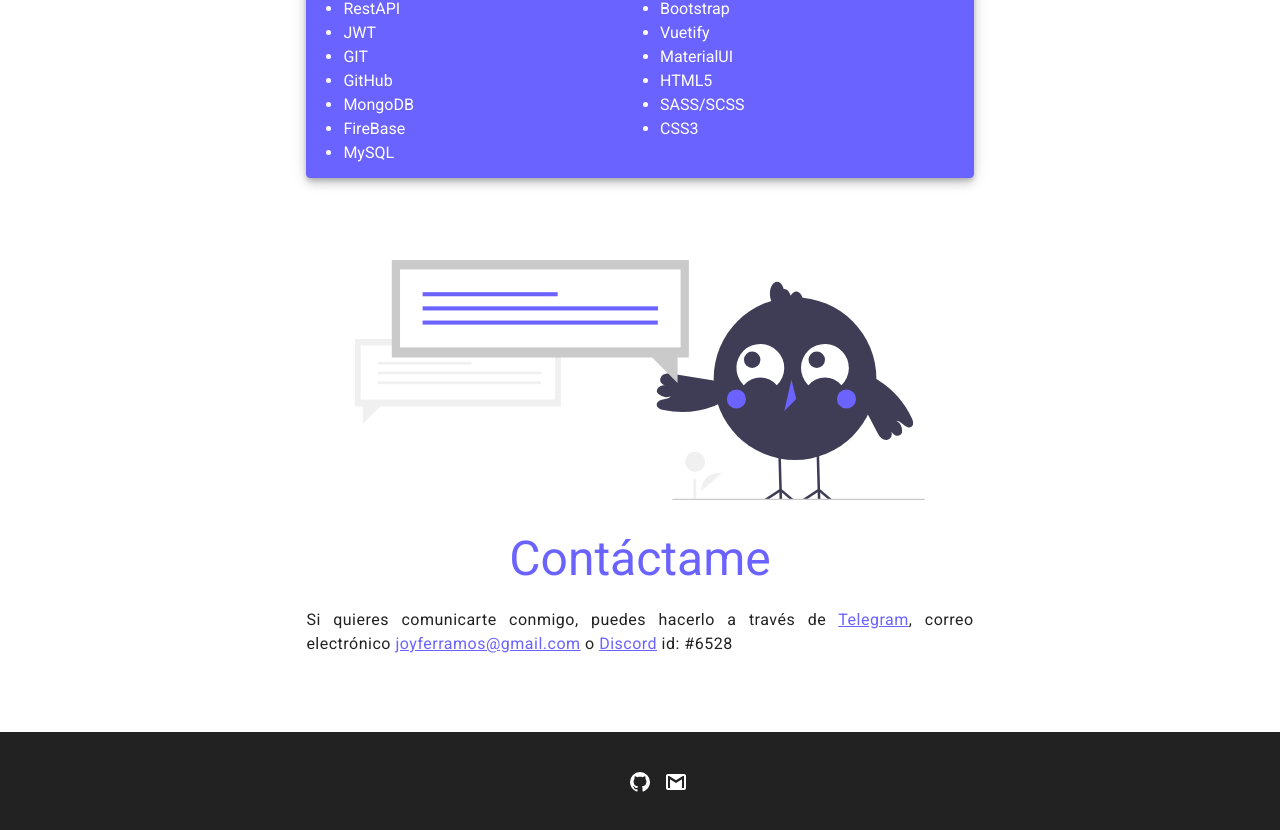
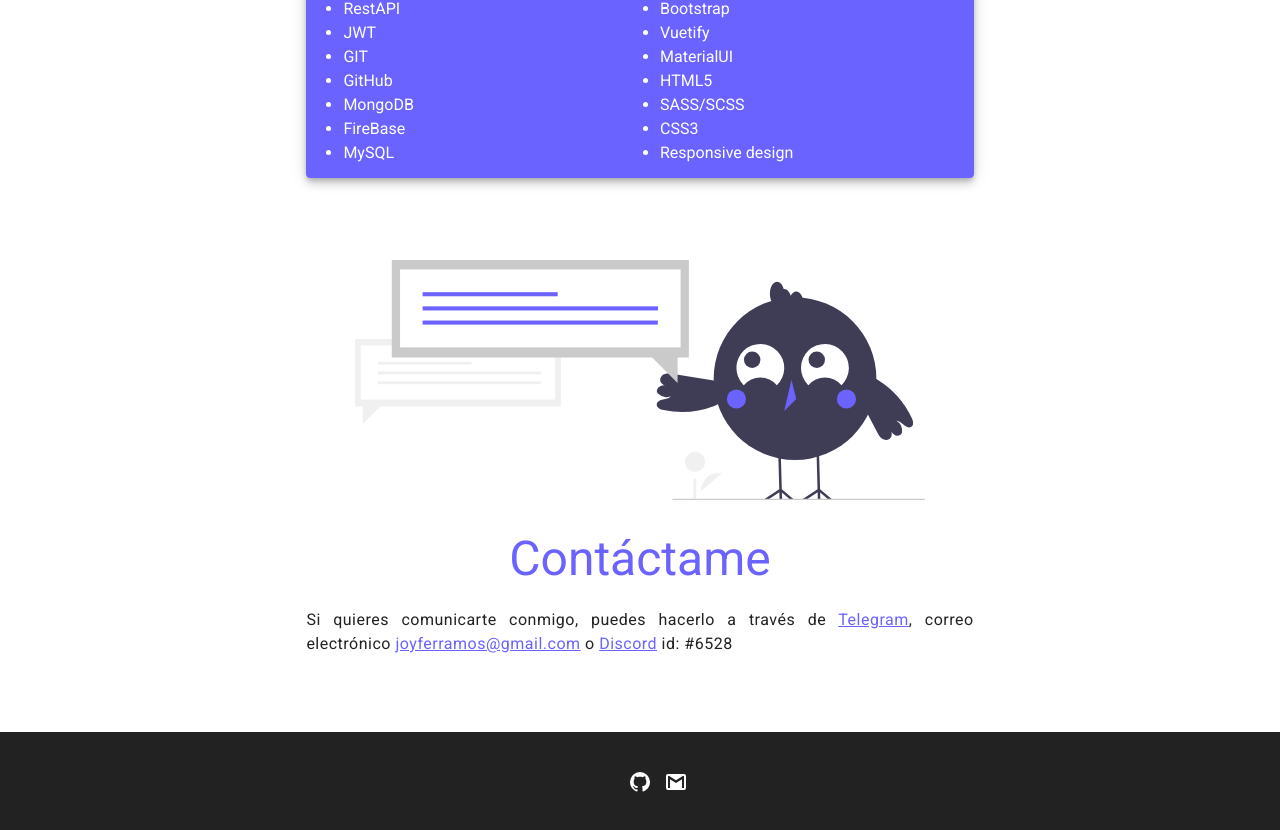
Before and after one commit to Joyfer/myweb, a Nuxt app: page / in a window 1280 px wide. Shown: the part 1731-2561 px from the top of the page. Built offline with nearby package versions, Linux system fonts and the light colour scheme; what vue-typer would draw is missing.

Commit message:
Added new li

```diff
--- a/components/home/expansionPanel/KnowledgeList.vue
+++ b/components/home/expansionPanel/KnowledgeList.vue
@@ -34,6 +34,7 @@ export default {
         "HTML5",
         "SASS/SCSS",
         "CSS3",
+        "Responsive design"
       ],
     };
   },
```
